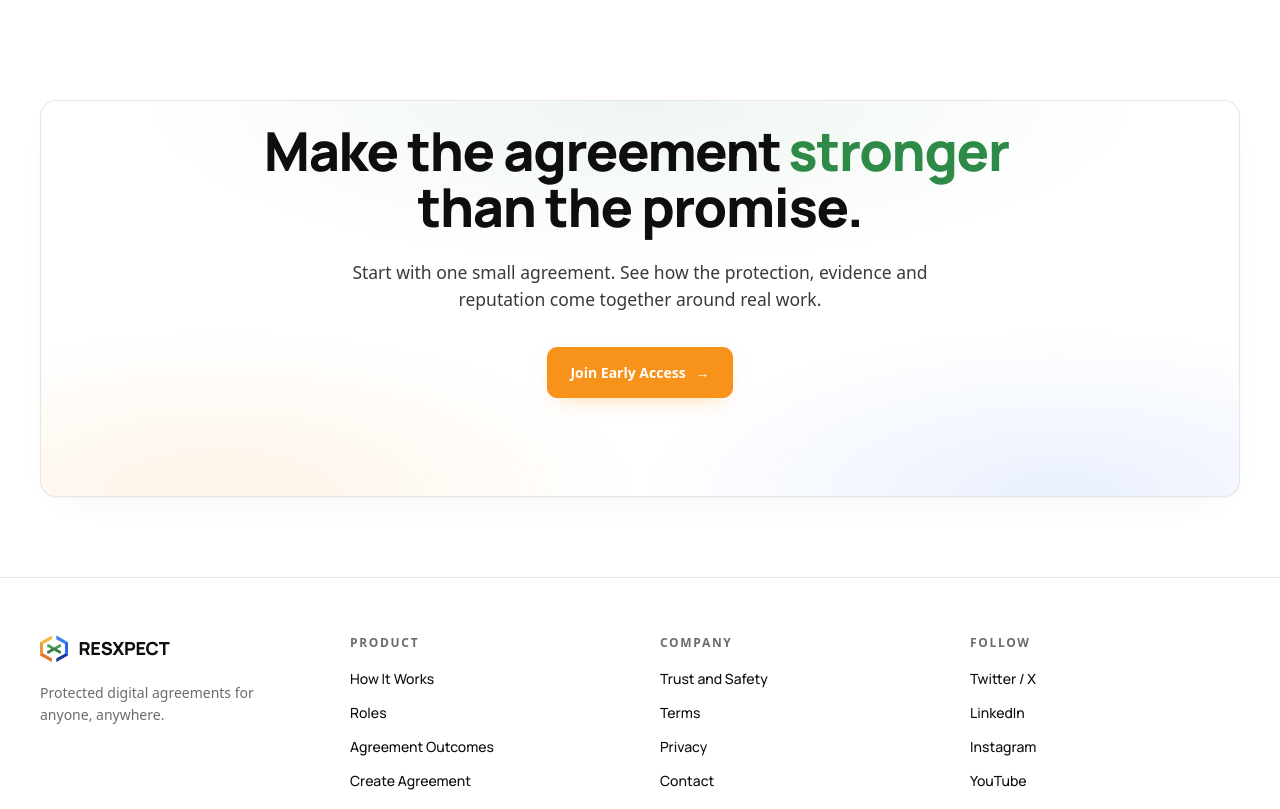
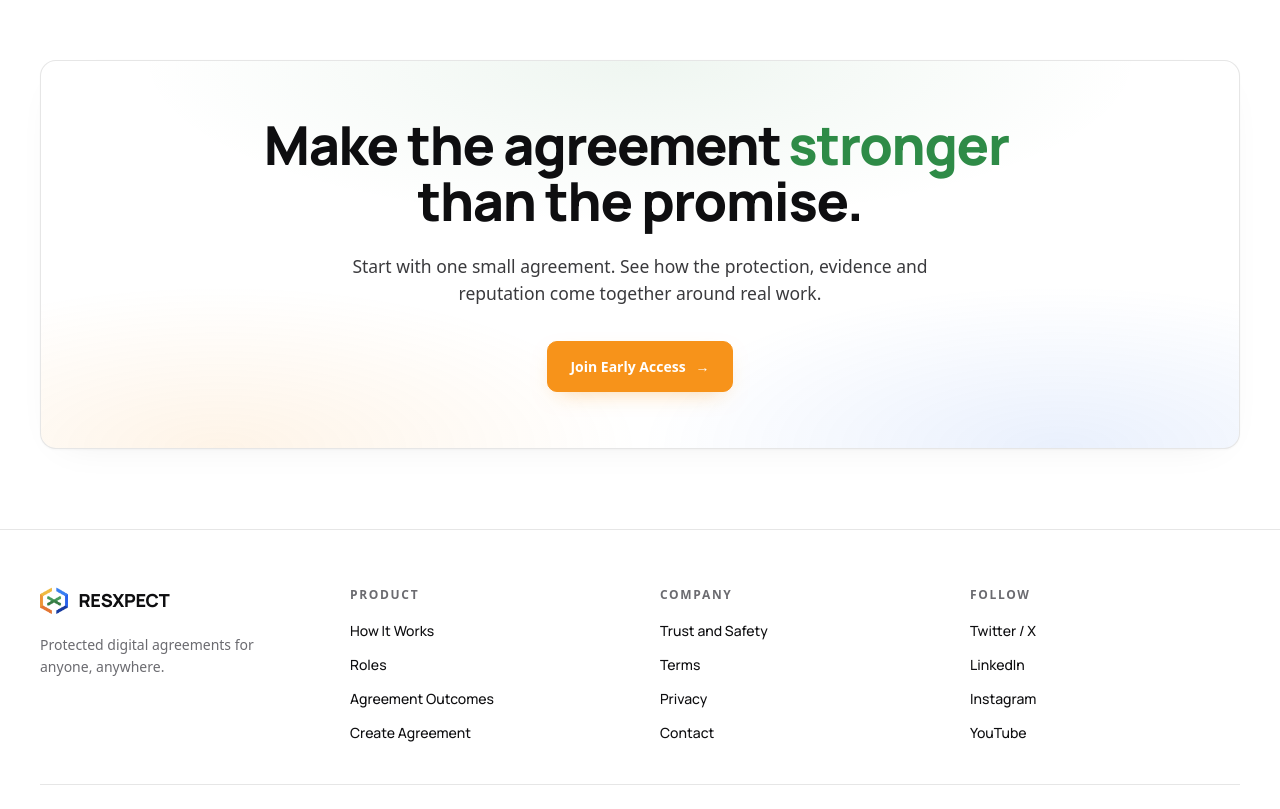
Before and after one commit to resxpect/resxpect-website, a React (Create React App) app: page / in a window 1280 px wide. Shown: the part 4143-4952 px from the top of the page. Built offline with nearby package versions, Linux system fonts and the light colour scheme.

Commit message:
Rebalance final CTA spacing

```diff
--- a/src/components/sections/FinalCTA.jsx
+++ b/src/components/sections/FinalCTA.jsx
@@ -8,8 +8,8 @@ const FinalCTA = () => {
             data-testid="final-cta-section"
             className="section-white"
         >
-            <div className="max-w-[1360px] mx-auto px-6 lg:px-10 py-14 lg:py-20">
-                <div className="card px-8 lg:px-16 pt-10 pb-16 lg:pt-13 lg:pb-20 text-center relative overflow-hidden">
+            <div className="max-w-[1360px] mx-auto px-6 lg:px-10 pt-8 pb-14 lg:pt-10 lg:pb-20">
+                <div className="card px-8 lg:px-16 py-12 lg:py-14 text-center relative overflow-hidden">
                     {/* Multi-colour soft glow */}
                     <div
                         className="absolute inset-0 pointer-events-none"
@@ -21,12 +21,7 @@ const FinalCTA = () => {
                         }}
                     />
 
-                    <div
-                        className="relative z-10 max-w-[820px] mx-auto"
-                        style={{
-                            transform: "translateY(-18px)",
-                        }}
-                    >
+                    <div className="relative z-10 max-w-[820px] mx-auto">
                         <h2
                             className="font-display mb-6"
                             style={{
```
